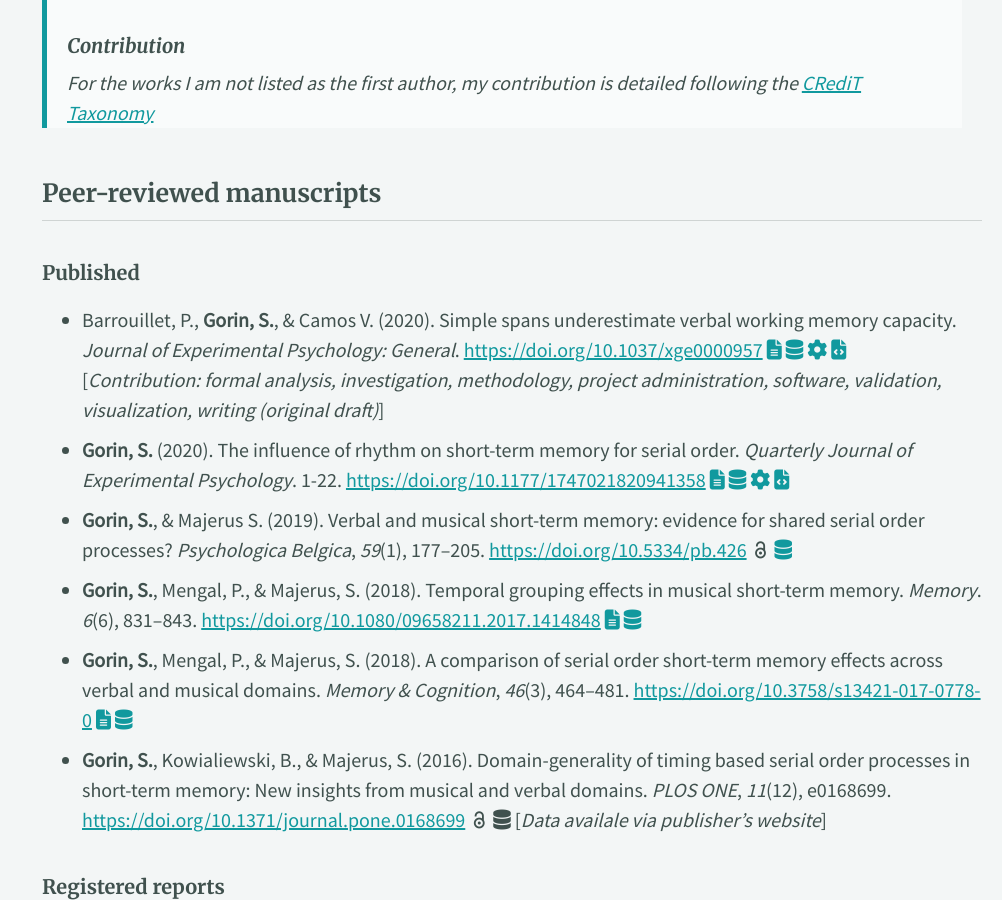
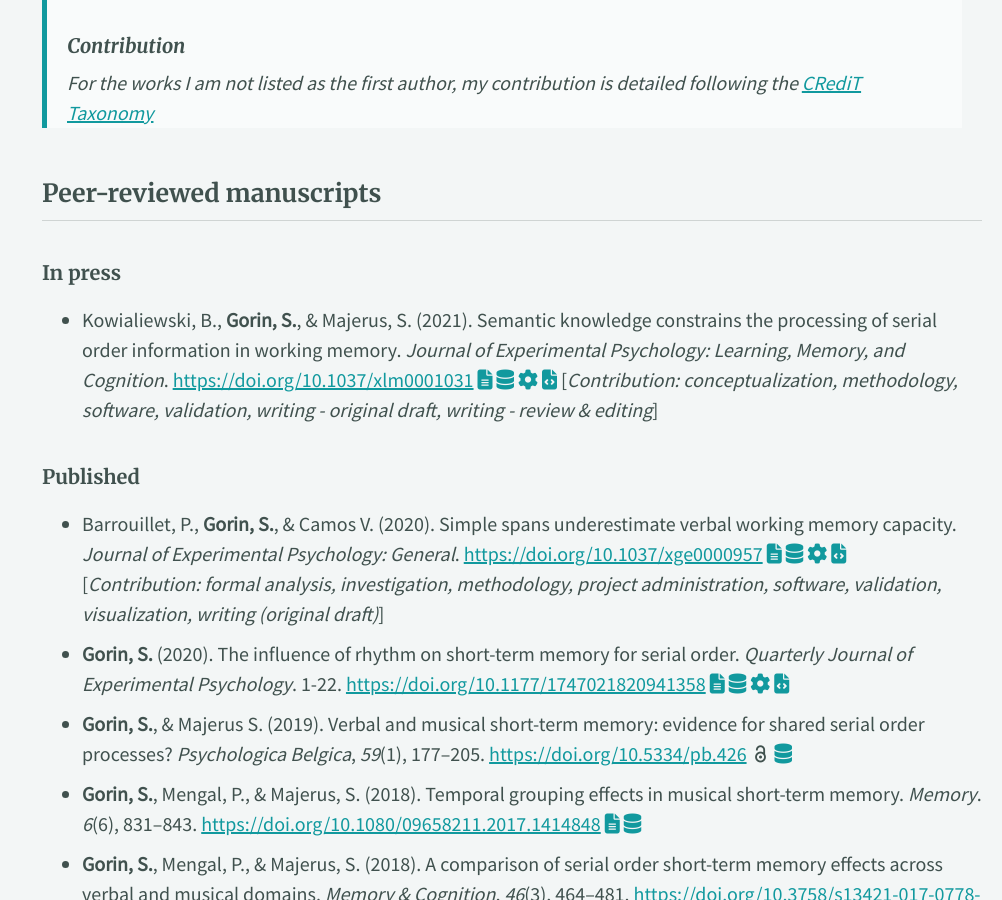
Before and after one commit to gorinsimon/gorinsimon.github.io, a Jekyll site: the page built from _pages/publications.md, in a window 1280 px wide and 900 px high, scrolled down 408 px. Shown: the whole window, without its empty margins (278-1280 px from the left). Built offline with Jekyll 4.4.1, drawn with Linux system fonts in a browser that asks for light colours; cached includes are drawn as plain includes; nearby versions of some CDN libraries; some web fonts are replaced.

Commit message:
updates publications with JEP-LMC (order and semantic) 2021 paper

```diff
--- a/_pages/publications.md
+++ b/_pages/publications.md
@@ -14,6 +14,11 @@ classes: wide
 > For the works I am not listed as the first author, my contribution is detailed following the [CRediT Taxonomy](https://casrai.org/credit/)
 
 ## Peer-reviewed manuscripts
+
+### In press
+
++ Kowialiewski, B., **Gorin, S.**, & Majerus, S. (2021). Semantic knowledge constrains the processing of serial order information in working memory. *Journal of Experimental Psychology: Learning, Memory, and Cognition*. [https://doi.org/10.1037/xlm0001031](https://doi.org/10.1037/xlm0001031) [<i class="fas fa-file-alt"></i>](https://psyarxiv.com/bk34p/) [<i class="fas fa-database"></i>](https://osf.io/a4d29/) [<i class="fas fa-cog"></i>](https://osf.io/a4d29/) [<i class="fas fa-file-code"></i>](https://osf.io/a4d29/)
+\[*Contribution:  conceptualization, methodology, software, validation, writing - original draft, writing - review & editing*\]
 
 ### Published
 
```
